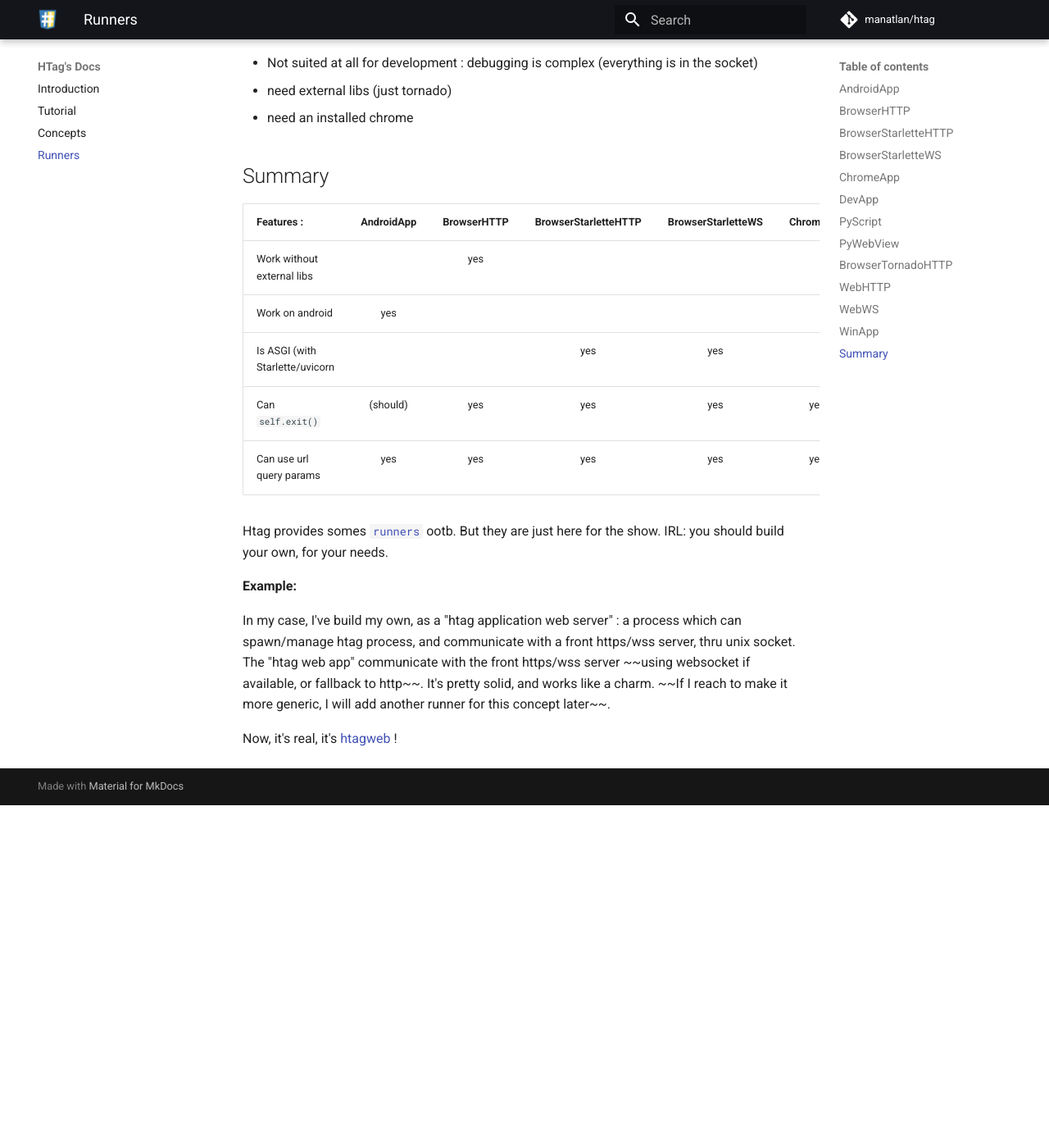
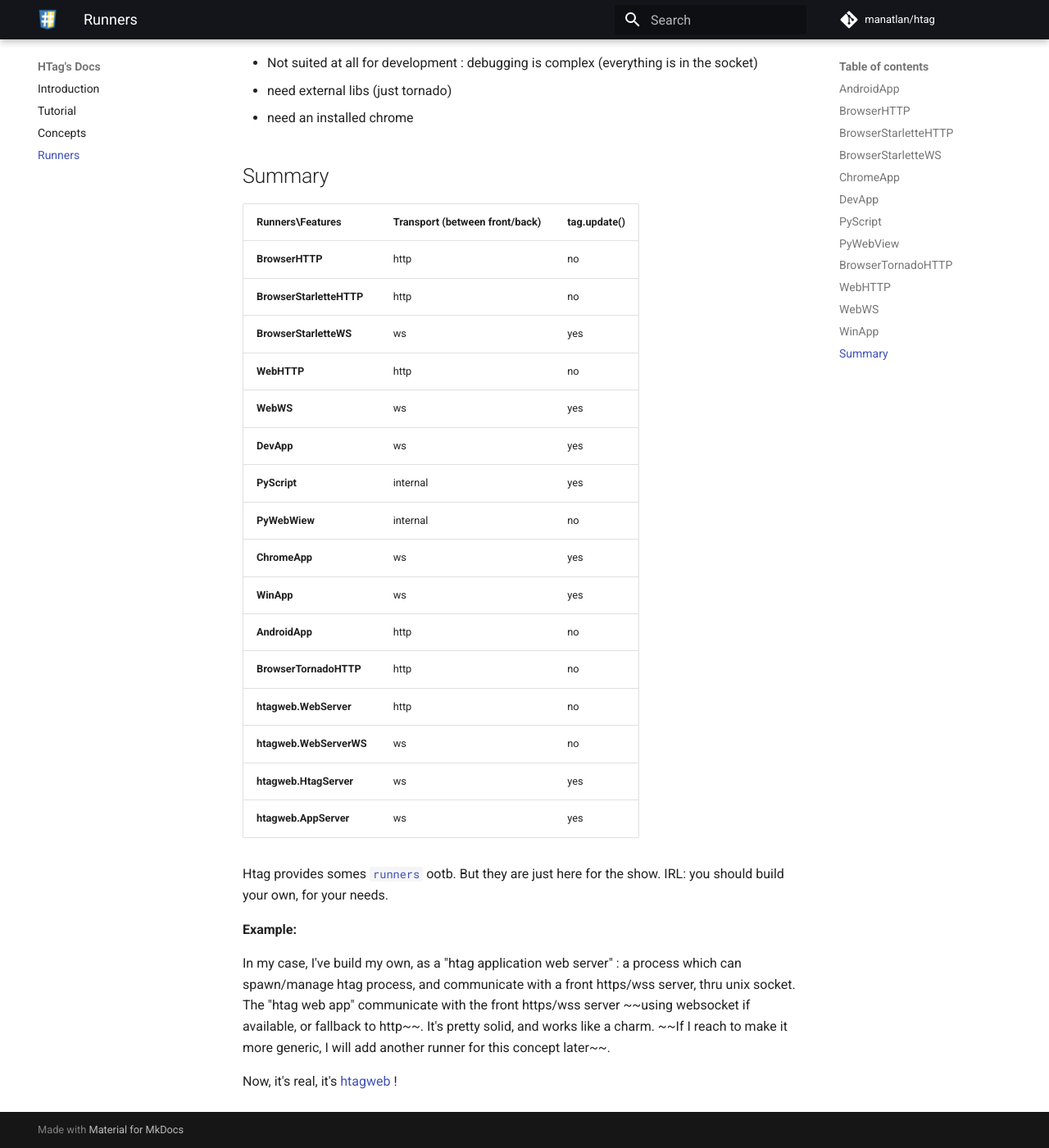
Before and after one commit to manatlan/htag, an MkDocs documentation site: the page built from docs/runners.md, in a window 1280 px wide and 1400 px high, scrolled down 8730 px. Shown: the whole window at 82% size. Built offline with MkDocs 1.6.1 and Material for MkDocs 9.7.7, drawn with Linux system fonts in a browser that asks for light colours; comment, search, counter and statistics services are not loaded; before the commit the page ends 9712 px from its top, so only the background shows below that.

Commit message:
Update runners.md

```diff
--- a/docs/runners.md
+++ b/docs/runners.md
@@ -438,13 +438,24 @@ WinApp( App ).run()
 
 ## Summary
 
- | Features :                             | AndroidApp | BrowserHTTP | BrowserStarletteHTTP | BrowserStarletteWS | ChromeApp | DevApp | PyScript | PyWebView | BrowserTornadoHTTP | WebHTTP | WinApp  |
- |:---------------------------------------|:----------:|:-----------:|:--------------------:|:------------------:|:---------:|:------:|:--------:|:---------:|:------------------:|:-------:|:-------:|
- | Work without external libs             |            | yes         |                      |                    |           |        | yes      |           |                    |         |         |
- | Work on android                        | yes        |             |                      |                    |           |        | yes      |           |                    |         |         |
- | Is ASGI (with Starlette/uvicorn        |            |             | yes                  | yes                |           | yes    |          |           |                    | yes     |         |
- | Can `self.exit()`                      | (should)   | yes         | yes                  | yes                | yes       | no ;-( |          | yes       |  yes               | no!     |  yes    |
- | Can use url query params               | yes        | yes         | yes                  | yes                | yes       | yes    | yes      |           |  yes               | yes     |  yes    |
+| **Runners\Features**     | **Transport (between front/back)** | **tag.update()** |
+|--------------------------|------------------------------------|------------------|
+| **BrowserHTTP**          | http                               | no               |
+| **BrowserStarletteHTTP** | http                               | no               |
+| **BrowserStarletteWS**   | ws                                 | yes              |
+| **WebHTTP**              | http                               | no               |
+| **WebWS**                | ws                                 | yes              |
+| **DevApp**               | ws                                 | yes              |
+| **PyScript**             | internal                           | yes              |
+| **PyWebWiew**            | internal                           | no               |
+| **ChromeApp**            | ws                                 | yes              |
+| **WinApp**               | ws                                 | yes              |
+| **AndroidApp**           | http                               | no               |
+| **BrowserTornadoHTTP**   | http                               | no               |
+| **htagweb.WebServer**    | http                               | no               |
+| **htagweb.WebServerWS**  | ws                                 | no               |
+| **htagweb.HtagServer**   | ws                                 | yes              |
+| **htagweb.AppServer**    | ws                                 | yes              |
 
 
 Htag provides somes [`runners`](https://github.com/manatlan/htag/runners) ootb. But they are just here for the show. IRL: you should build your own, for your needs.
```
